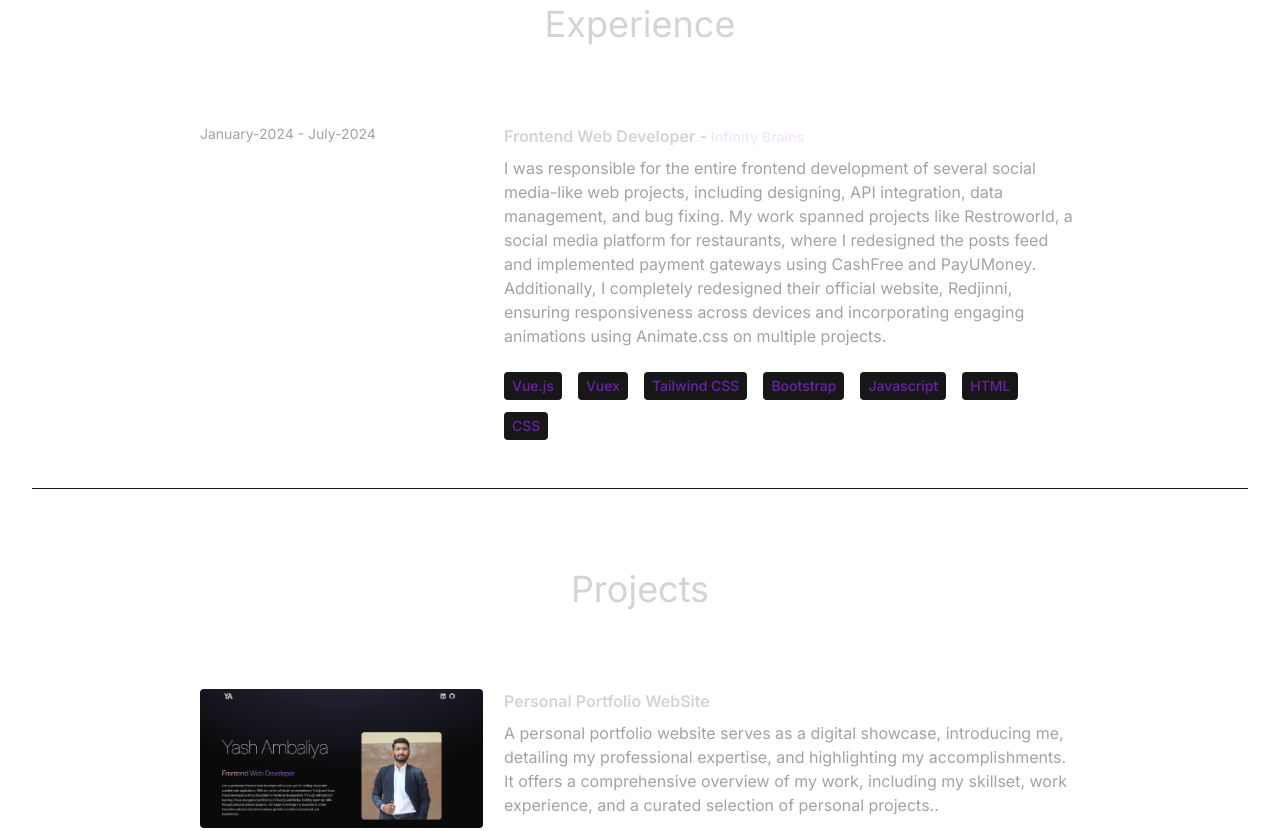
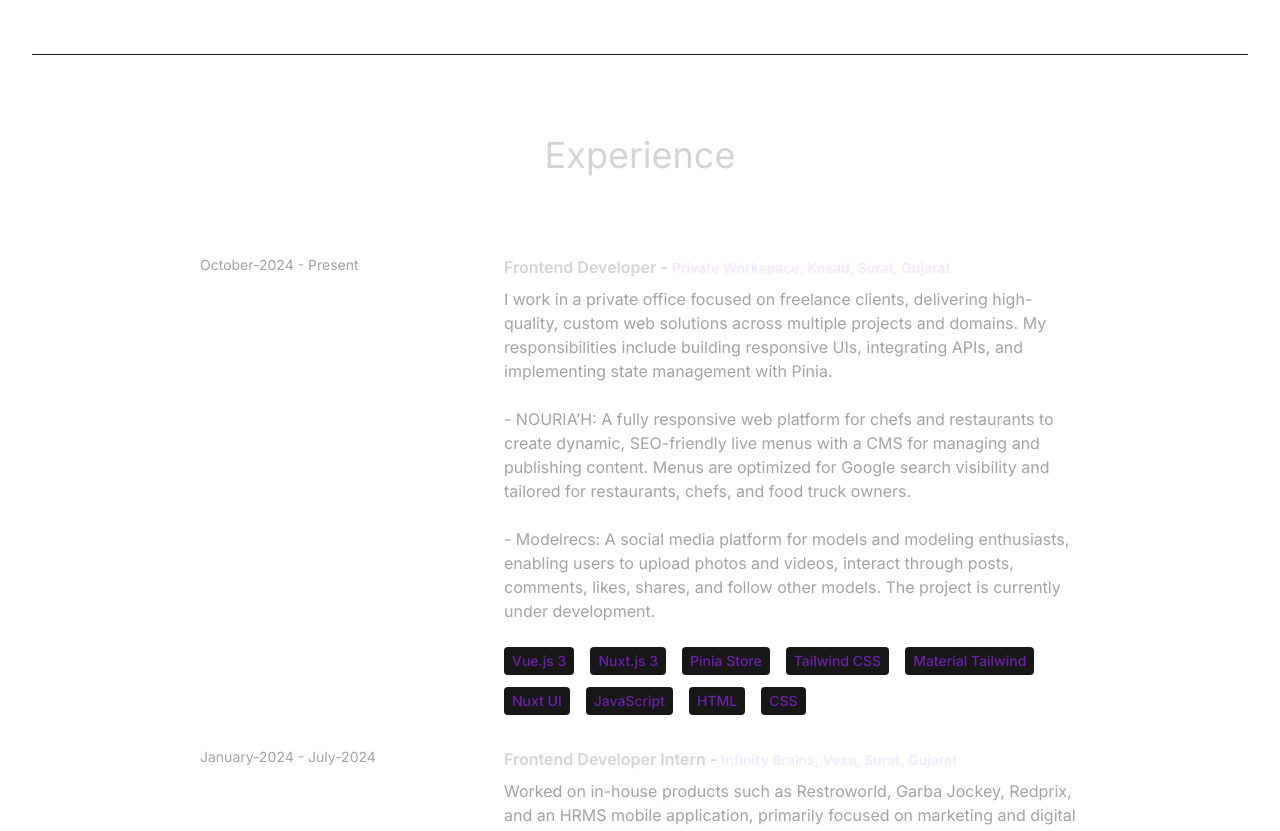
Before and after one commit to YashAmbaliya/Personal_Portfolio, a React (Vite) app: page / in a window 1280 px wide. Shown: the part 1940-2771 px from the top of the page. Built offline with nearby package versions, Linux system fonts and the light colour scheme.

Commit message:
Updated Details

```diff
--- a/package.json
+++ b/package.json
@@ -9,7 +9,7 @@
 		"build": "vite build",
 		"lint": "eslint . --ext js,jsx --report-unused-disable-directives --max-warnings 0",
 		"preview": "vite preview --host",
-		"deploy": "gh-pages -d dist"
+		"deploy": "vite build gh-pages -d dist"
 	},
 	"dependencies": {
 		"framer-motion": "^11.3.20",
--- a/src/components/ExperienceComp.jsx
+++ b/src/components/ExperienceComp.jsx
@@ -39,7 +39,7 @@ const ExperienceComp = () => {
 										{experience.company}
 									</span>
 								</h6>
-								<p className="mb-5 text-neutral-400">
+								<p className="mb-5 text-neutral-400 whitespace-pre-line">
 									{experience.description}
 								</p>
 								<div className="w-full flex items-start justify-start gap-2 flex-wrap">
--- a/src/constant/index.js
+++ b/src/constant/index.js
@@ -16,25 +16,45 @@ import project1_8 from "../assets/project_img_1_8.png";
 
 import project2_1 from "../assets/project_img_2_1.png";
 
-export const HERO_CONTENT = `I am a passionate frontend web developer with a keen eye for crafting robust and scalable web applications. With six months of hands-on experience in Vue.js and Vuex, I have developed a strong foundation in frontend development. Through self-directed learning, I have also gained proficiency in React.js and Redux, building upon my skills through personal practice projects. I am eager to leverage my expertise to create innovative solutions that drive business growth and deliver exceptional user experiences.`;
+export const HERO_CONTENT = `I am a passionate frontend web developer with 1.5+ years of experience, including six months of training and internship, focused on crafting robust and scalable web applications. With hands-on expertise in Vue.js, Nuxt.js, and Vuex, I have built a strong foundation in frontend development, while also gaining knowledge of React.js and Redux through practice projects. Skilled in Tailwind CSS, Bootstrap, Material UI, Nuxt UI, and Vuetify, I enjoy building reusable components and writing clean, optimized code. I am eager to keep learning new technologies and contribute to innovative solutions that enhance user experience and drive business growth.`;
 
 export const ABOUT_TEXT =
-	"I am a dedicated and versatile frontend web developer with a proven track record of building efficient and user-centric web applications. With 6 months of industry experience, I have honed my skills in Vue.js and React.js, and am also independently learning Node.js and Express.js, along with database technologies like MySQL and MongoDB. My passion for crafting exceptional digital experiences is fueled by a constant drive to explore and adopt new frameworks, tools, and best practices. I have a solid foundation in frontend development with Vue.js and React.js, and am capable of managing state with Vuex and Redux libraries. I am proficient in design libraries like Tailwind CSS and Bootstrap. My ability to effectively manage version control using Git and GitHub ensures seamless collaboration and project management. I thrive in fast-paced, collaborative environments and am eager to contribute my expertise to innovative projects.";
+	"As a dedicated and versatile Frontend Developer with 1.5+ years of experience, including 6 months of training and internship, I have a proven record of building scalable, efficient, and user-centric web applications. During this time, I strengthened my expertise in Vue.js and Nuxt.js while also gaining knowledge of React.js and Redux through practice projects, giving me a strong foundation in frontend development, state management, and modern JavaScript practices. I am proficient in UI frameworks and libraries such as Tailwind CSS, Bootstrap, Material UI, Nuxt UI, and Vuetify, and enjoy creating reusable components, utility classes, and clean, optimized code. My experience covers CSR (Client-Side Rendering) and SSR (Server-Side Rendering), providing a strong understanding of rendering strategies for performance and SEO optimization, along with familiarity in Nuxt Nitro for creating server-side APIs. Skilled in debugging, DOM manipulation, and browser developer tools, I excel at resolving issues to enhance application stability and performance. I thrive in collaborative environments, take pride in problem-solving, and actively explore new frameworks and best practices to stay current with industry trends. My goal is to continuously refine my expertise while contributing to innovative projects that drive business growth and deliver exceptional user experiences.";
 
 export const EXPERIENCES = [
 	{
-		year: "January-2024 - July-2024",
-		role: "Frontend Web Developer",
-		company: "Infinity Brains",
-		description: `I was responsible for the entire frontend development of several social media-like web projects, including designing, API integration, data management, and bug fixing. My work spanned projects like Restroworld, a social media platform for restaurants, where I redesigned the posts feed and implemented payment gateways using CashFree and PayUMoney. Additionally, I completely redesigned their official website, Redjinni, ensuring responsiveness across devices and incorporating engaging animations using Animate.css on multiple projects.`,
+		year: "October-2024 - Present",
+		role: "Frontend Developer",
+		company: "Private Workspace, Kosad, Surat, Gujarat",
+		description: `I work in a private office focused on freelance clients, delivering high-quality, custom web solutions across multiple projects and domains. My responsibilities include building responsive UIs, integrating APIs, and implementing state management with Pinia.\n
+- NOURIA’H: A fully responsive web platform for chefs and restaurants to create dynamic, SEO-friendly live menus with a CMS for managing and publishing content. Menus are optimized for Google search visibility and tailored for restaurants, chefs, and food truck owners.\n
+- Modelrecs: A social media platform for models and modeling enthusiasts, enabling users to upload photos and videos, interact through posts, comments, likes, shares, and follow other models. The project is currently under development.`,
 		technologies: [
-			"Vue.js",
-			"Vuex",
+			"Vue.js 3",
+			"Nuxt.js 3",
+			"Pinia Store",
 			"Tailwind CSS",
-			"Bootstrap",
-			"Javascript",
+			"Material Tailwind",
+			"Nuxt UI",
+			"JavaScript",
 			"HTML",
 			"CSS",
+		],
+	},
+	{
+		year: "January-2024 - July-2024",
+		role: "Frontend Developer Intern",
+		company: "Infinity Brains, Vesu, Surat, Gujarat",
+		description: `Worked on in-house products such as Restroworld, Garba Jockey, Redprix, and an HRMS mobile application, primarily focused on marketing and digital solutions. Restroworld: A social media platform for restaurants to enhance engagement, where I redesigned the posts feed and implemented payment gateways (Cashfree, PayUMoney) after research and evaluation. Redjinni: Completely redesigned the official company website by creating all web pages and custom components, ensuring full responsiveness across mobile, tablet, and desktop devices. General: Handled end-to-end frontend development, including UI design, API integration, backend data management, bug fixing, and adding new functionalities across projects.`,
+		technologies: [
+			"Vue.js 2",
+			"Vuex Store",
+			"Tailwind CSS",
+			"Bootstrap 5",
+			"JavaScript",
+			"HTML",
+			"CSS",
+			"Node.js",
 		],
 	},
 ];
```
Also changed, not shown: 5 other files (tests, documents, lock files or other folders).
